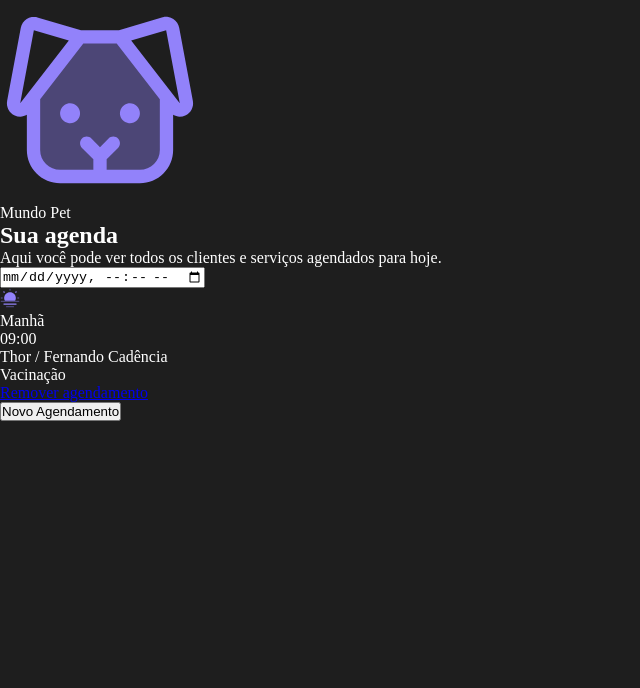
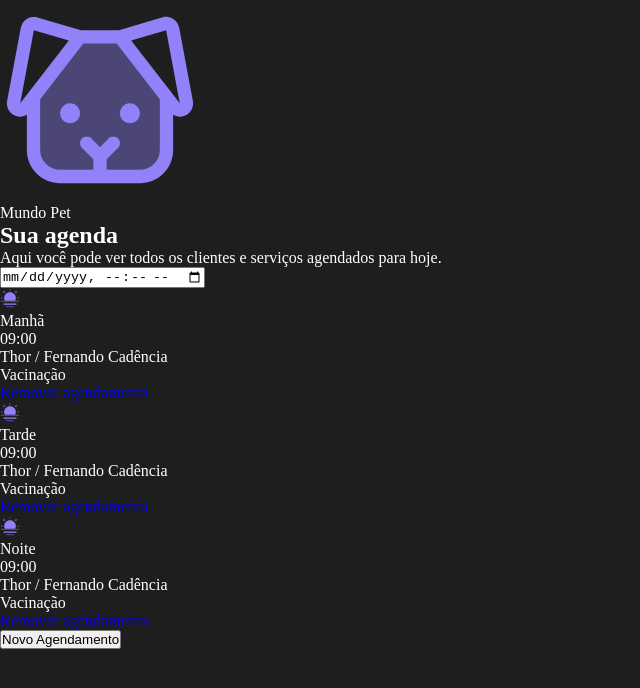
Before and after one commit to Alexandre-dotDev/desafio-app-mundo-pet, a website built with webpack: page src/index.html in a window 1280 px wide. Shown: the whole page, without its empty margins (0-640 px from the left). Built offline with nearby package versions, Linux system fonts and the light colour scheme.

Commit message:
Finalizado a estrutura do HTML

```diff
--- a/src/index.html
+++ b/src/index.html
@@ -21,7 +21,9 @@
         />
         <p>Mundo Pet</p>
       </div>
+      <!-- Wrapeer central -->
       <section class="your-schedule">
+        <!-- Cabeçalho central -->
         <header>
           <div class="hero">
             <h1>Sua agenda</h1>
@@ -32,15 +34,68 @@
           </div>
           <input type="datetime-local" />
         </header>
+        <!-- Wrapper de agenda -->
         <div class="appointments">
+          <!-- Bloco de Período Manhã-->
           <div class="schedules">
+            <!-- Cabeçalho do período -->
             <header>
               <div class="period">
                 <img src="./assets/icons/Sun-Fog.svg" alt="Logo do sol" />
                 <p>Manhã</p>
               </div>
             </header>
+            <!-- Agenda do dia -->
             <div class="schedule">
+              <!-- Agenda do horário -->
+              <div class="book">
+                <p class="time">09:00</p>
+                <div class="owner">
+                  <span class="name-pet">Thor</span> /
+                  <span class="name">Fernando Cadência</span>
+                </div>
+                <p class="service">Vacinação</p>
+                <a href="#">Remover agendamento</a>
+              </div>
+            </div>
+          </div>
+
+          <!-- Bloco de Período Tarde-->
+          <div class="schedules">
+            <!-- Cabeçalho do período -->
+            <header>
+              <div class="period">
+                <img src="./assets/icons/Sun-Fog.svg" alt="Logo do sol" />
+                <p>Tarde</p>
+              </div>
+            </header>
+            <!-- Agenda do dia -->
+            <div class="schedule">
+              <!-- Agenda do horário -->
+              <div class="book">
+                <p class="time">09:00</p>
+                <div class="owner">
+                  <span class="name-pet">Thor</span> /
+                  <span class="name">Fernando Cadência</span>
+                </div>
+                <p class="service">Vacinação</p>
+                <a href="#">Remover agendamento</a>
+              </div>
+            </div>
+          </div>
+
+          <!-- Bloco de Período Noite-->
+          <div class="schedules">
+            <!-- Cabeçalho do período -->
+            <header>
+              <div class="period">
+                <img src="./assets/icons/Sun-Fog.svg" alt="Logo do sol" />
+                <p>Noite</p>
+              </div>
+            </header>
+            <!-- Agenda do dia -->
+            <div class="schedule">
+              <!-- Agenda do horário -->
               <div class="book">
                 <p class="time">09:00</p>
                 <div class="owner">
```
